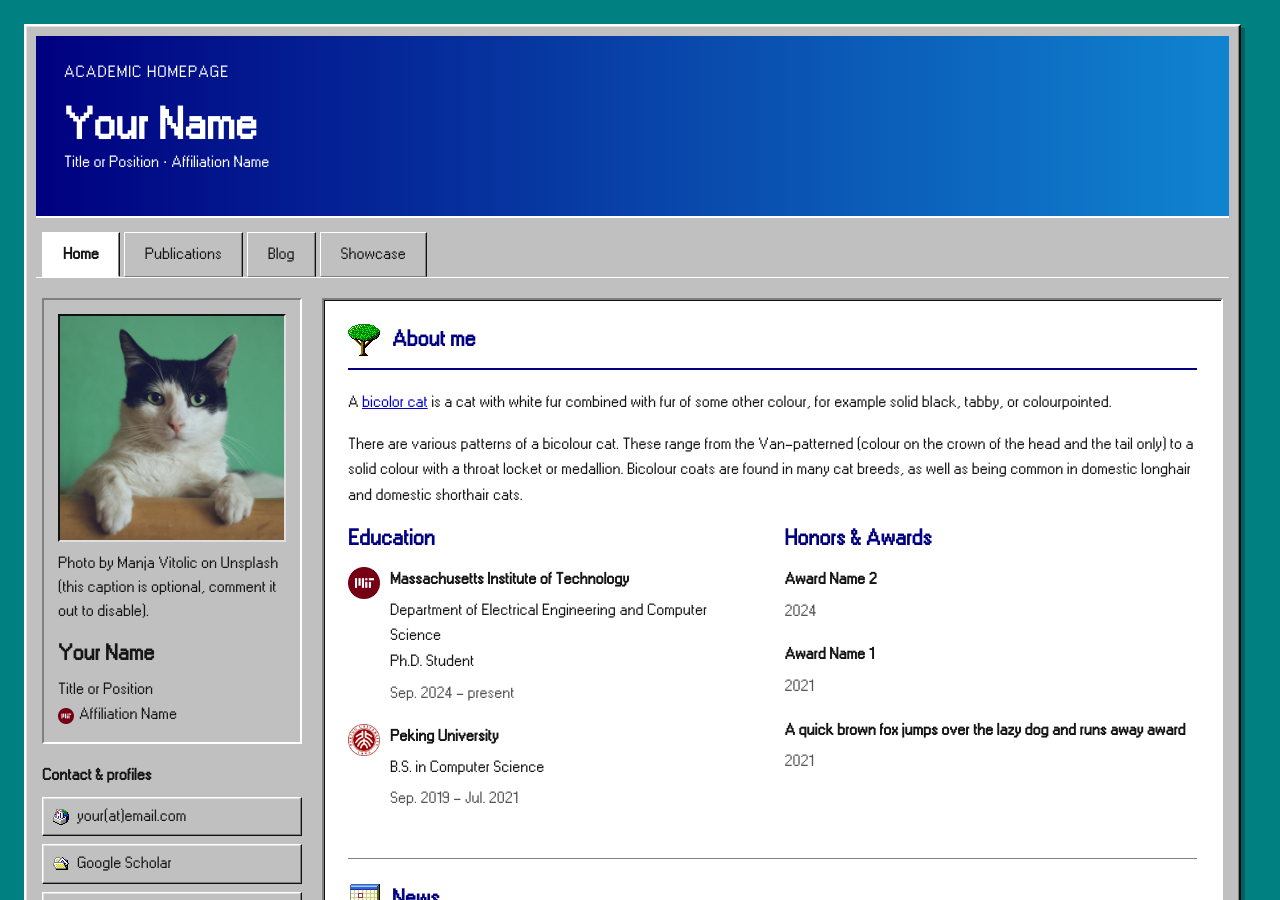
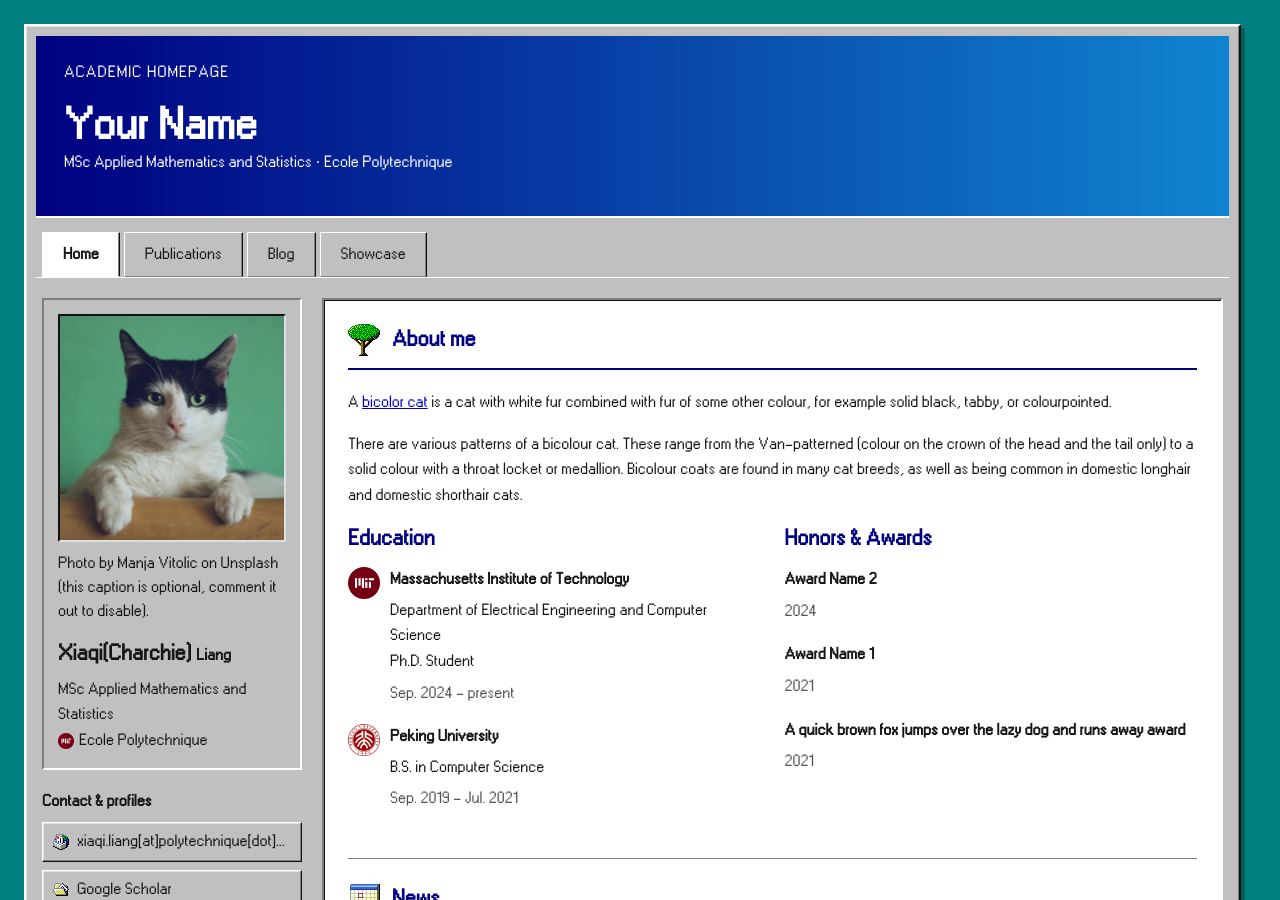
Before and after one commit to XiaqiL/XiaqiL.github.io, a Jekyll site: the page built from index.html, in a window 1280 px wide and 900 px high. Built offline with Jekyll 4.4.1, drawn with Linux system fonts in a browser that asks for light colours; nearby versions of some CDN libraries; a style sheet for code colours, icons or effects is not loaded.

Commit message:
Update profile information in profile.yml

```diff
--- a/_data/profile.yml
+++ b/_data/profile.yml
@@ -1,14 +1,14 @@
-primary_name: "Your Name"
-secondary_name: ""
+primary_name: "Xiaqi(Charchie)"
+secondary_name: "Liang"
 navbar_name: "Your Name"
 
 positions:
-- name: Title or Position
-- name: Affiliation Name
+- name: MSc Applied Mathematics and Statistics
+- name: Ecole Polytechnique
   logo: /assets/images/badges/MIT_Social_circle.png  # Logo is optional
 
 
-email: "your@email.com"
+email: "xiaqi.liang[at]polytechnique[dot]edu"
 # cv_link: link-to-your-cv-file
 gscholar: xFmQpf4AAAAJ  # This is an example, replace it with your own Google Scholar ID
 github: your_github_id
```
